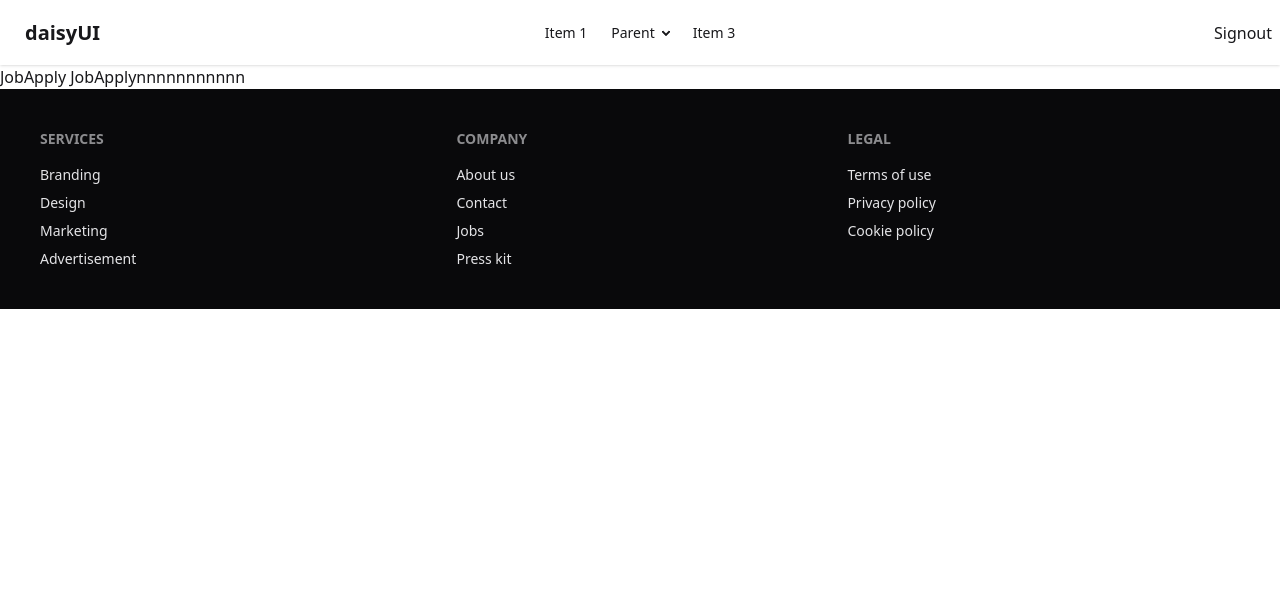
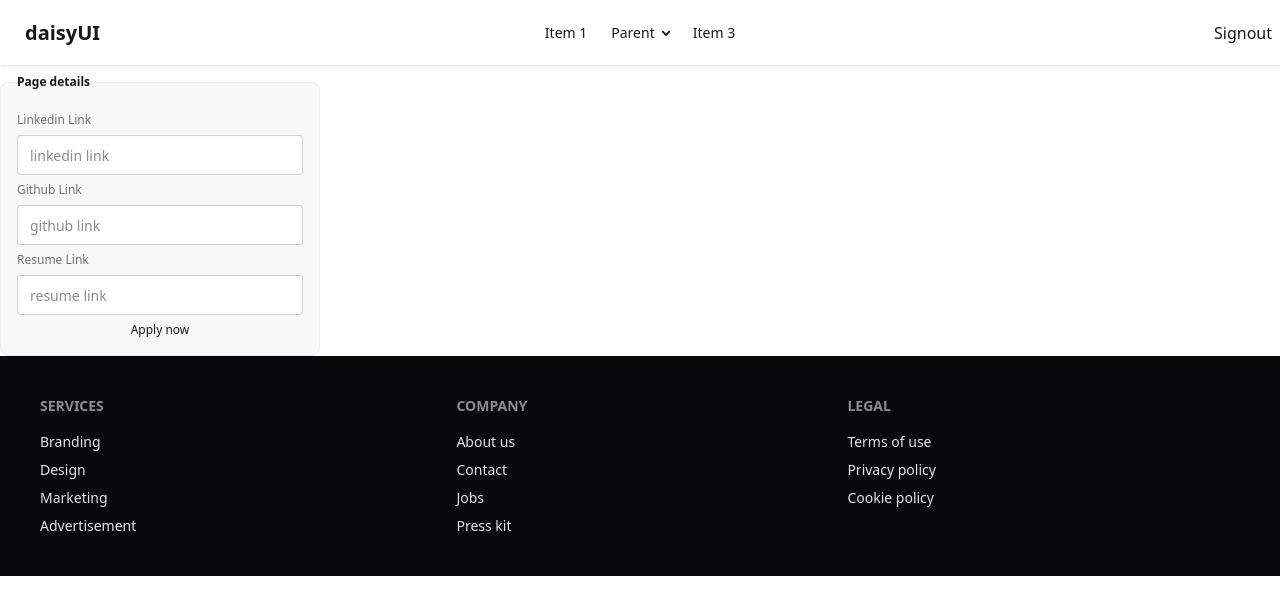
Before and after one commit to aminul351/job_portal_client, a React (Vite) app: page /jobApply/1 in a window 1280 px wide. Shown: the top 614 px of the page. Built offline with nearby package versions, Linux system fonts and the light colour scheme; no server answers; sample sign-in values are in the browser's storage.

Commit message:
job application form created

```diff
--- /dev/null
+++ b/src/hooks/useAuth.jsx
@@ -0,0 +1,9 @@
+import React, { use } from 'react';
+import { AuthContext } from '../contexts/AuthContext';
+
+const useAuth = () => {
+    const authInfo = use(AuthContext)
+    return authInfo;
+};
+
+export default useAuth;
--- a/src/pages/Login/Login.jsx
+++ b/src/pages/Login/Login.jsx
@@ -6,6 +6,8 @@
 const Login = () => {
 
     const { signInUser } = use(AuthContext)
+
+
     const location = useLocation()
     const navigate = useNavigate()
     const from = location.state || '/'
--- a/src/pages/Register/Register.jsx
+++ b/src/pages/Register/Register.jsx
@@ -4,9 +4,10 @@
 import { AuthContext } from '../../contexts/AuthContext';
 import { NavLink, useLocation, useNavigate } from 'react-router';
 import SocialLogin from '../../shared/SocialLogin';
+import useAuth from '../../hooks/useAuth';
 const Register = () => {
 
-    const {createUser} = use(AuthContext)
+    const {createUser} = useAuth()
     const location = useLocation()
     const navigate = useNavigate()
     const from = location.state || '/'
--- a/src/routes/JobApply.jsx
+++ b/src/routes/JobApply.jsx
@@ -1,10 +1,41 @@
 import React from 'react';
+import useAuth from '../hooks/useAuth';
+import { useParams } from 'react-router';
 
 const JobApply = () => {
+
+    const { id: jobId } = useParams()
+    const { user } = useAuth()
+
+    const handleJobApply = (e) => {
+        e.preventDefault()
+        const form = e.target
+        const linkedin = form.linkedin.value;
+        const github = form.github.value
+        const resume = form.resume.value
+        console.log(linkedin, github, resume);
+    }
+
     return (
         <div>
-            JobApply
-JobApplynnnnnnnnnnn
+            <form onSubmit={handleJobApply}>
+                <fieldset className="fieldset bg-base-200 border-base-300 rounded-box w-xs border p-4">
+                    <legend className="fieldset-legend">Page details</legend>
+
+                    <label className="label">Linkedin Link</label>
+                    <input type="url" name='linkedin' className="input" placeholder="linkedin link" />
+
+                    <label className="label">Github Link</label>
+                    <input type="url" name='github' className="input" placeholder="github link" />
+
+                    <label className="label">Resume Link</label>
+                    <input type="url" name='resume' className="input" placeholder="resume link" />
+
+                    <input type="submit" value="Apply now" />
+                </fieldset>
+
+
+            </form>
         </div>
     );
 };
```
Also changed, not shown: src/routes/PrivateRoute.jsx (+13 -1 lines).
